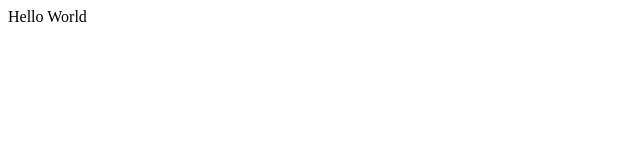
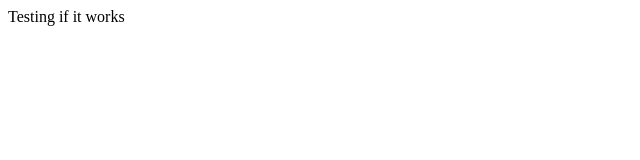
Before and after one commit to ssupdoc/scaling-octo-invention, a website: page client/index.html in a window 1280 px wide. Shown: the full height of the page, 0-640 px from the left. Drawn offline with Linux system fonts and the light colour scheme.

Commit message:
Testing change

```diff
--- a/client/index.html
+++ b/client/index.html
@@ -6,6 +6,6 @@
     <title>ReviewCentral</title>
 </head>
 <body>
-    Hello World
+    Testing if it works
 </body>
 </html>
```
